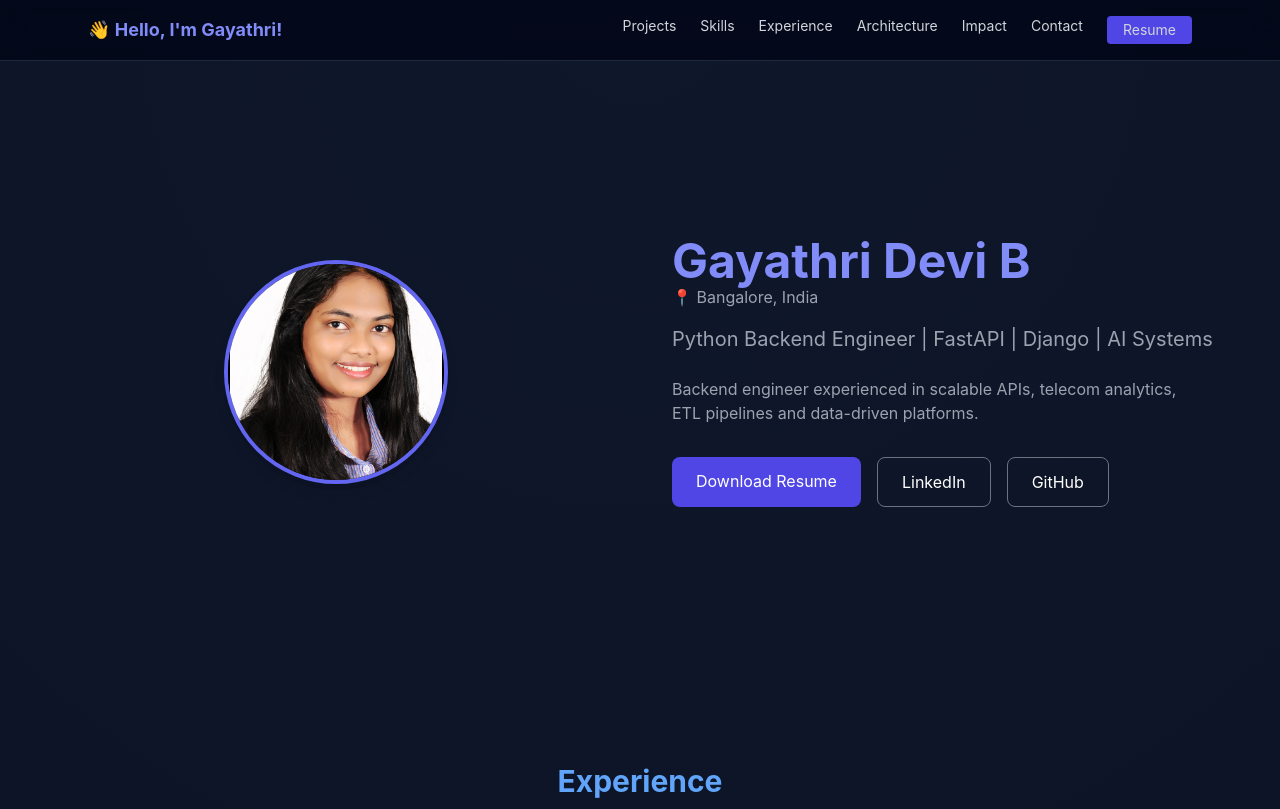
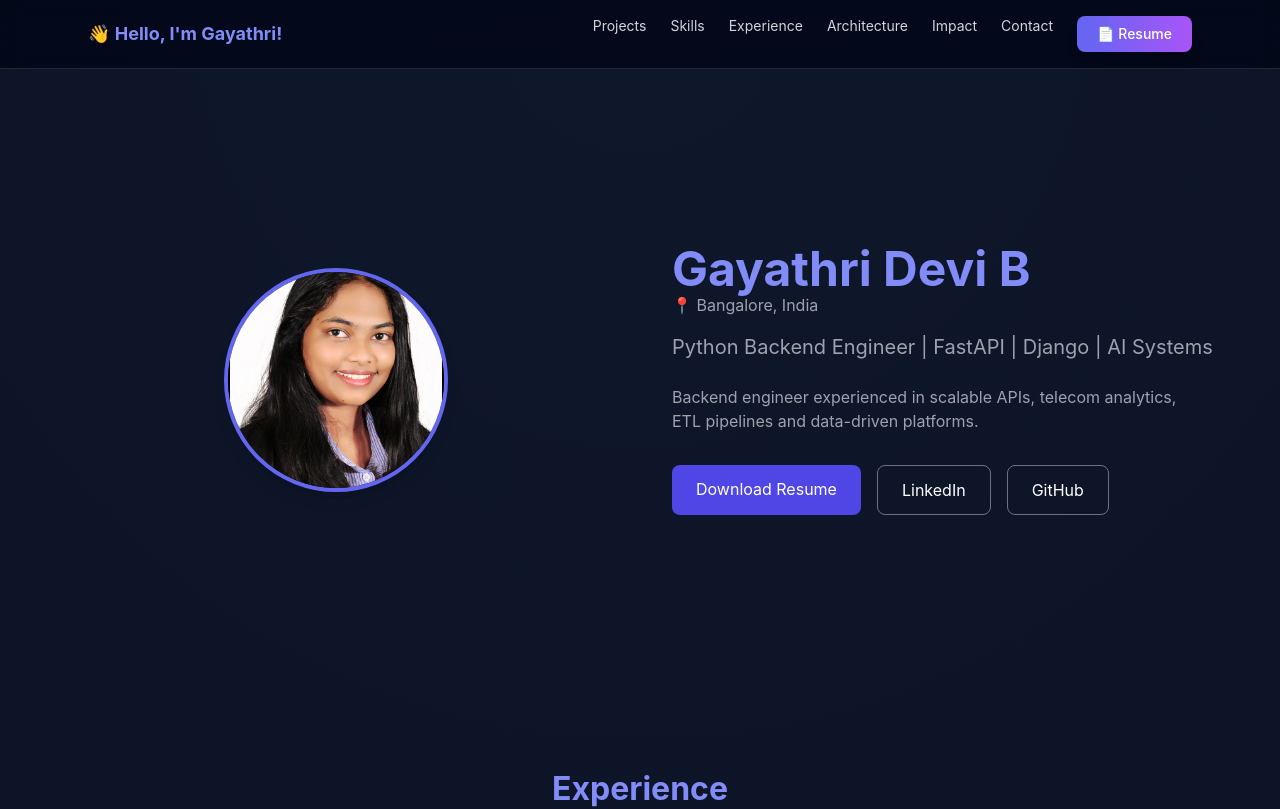
Before and after one commit to Gayathridevi006/gayathri-portfolio, a React (Vite) app: page / in a window 1280 px wide. Shown: the top 809 px of the page. Built offline with nearby package versions, Linux system fonts and the light colour scheme.

Commit message:
changes in impacts

```diff
--- a/src/components/Experience.jsx
+++ b/src/components/Experience.jsx
@@ -2,9 +2,10 @@ export default function Experience() {
   return (
     <section id="experience" className="py-20">
 
-      <h2 className="text-3xl font-bold text-center mb-12 text-blue-400">
+    <h2 className="section-title">
         Experience
-      </h2>
+        <div className="w-24 h-1 bg-indigo-500 mx-auto mt-3"></div>
+        </h2>
 
       <div className="max-w-5xl mx-auto space-y-8">
 
--- a/src/components/Navbar.jsx
+++ b/src/components/Navbar.jsx
@@ -40,10 +40,11 @@ export default function Navbar() {
 
           <a
             href="/gayathri_cv.pdf"
-            className="bg-indigo-600 px-4 py-1 rounded hover:bg-indigo-700"
+            target="_blank"
+            className="bg-gradient-to-r from-indigo-500 to-purple-500 text-white px-5 py-2 rounded-lg font-medium hover:opacity-90 transition shadow-lg"
             >
-            Resume
-        </a>
+            📄 Resume
+            </a>
 
         </div>
 
--- a/src/components/impact.jsx
+++ b/src/components/impact.jsx
@@ -6,25 +6,25 @@ export default function Impact() {
         Engineering Impact
       </h2>
 
-      <div className="max-w-5xl mx-auto grid md:grid-cols-3 gap-8">
+      <div className="max-w-6xl mx-auto grid md:grid-cols-3\ gap-8">
 
-        <div className="bg-slate-800 p-8 rounded-xl text-center shadow-lg">
-          <h3 className="text-4xl font-bold text-indigo-400">L3</h3>
-          <p className="text-gray-400 mt-3">
+        <div className="bg-gradient-to-r from-indigo-700 to-white-500 text-white px-7 py-4 rounded-lg font-medium hover:opacity-90 transition shadow-lg">
+          <h3 className="text-4xl font-bold text-white-400">L3</h3>
+          <p className="text-white-500 mt-5">
             Production telecom platform support
           </p>
         </div>
 
-        <div className="bg-slate-800 p-8 rounded-xl text-center shadow-lg">
-          <h3 className="text-4xl font-bold text-indigo-400">Celery</h3>
-          <p className="text-gray-400 mt-3">
+        <div className="bg-gradient-to-r from-indigo-700 to-white-500 text-white px-7 py-4 rounded-lg font-medium hover:opacity-90 transition shadow-lg">
+          <h3 className="text-4xl font-bold text-white-400">Celery</h3>
+          <p className="text-white-500 mt-5">
             Async processing pipelines
           </p>
         </div>
 
-        <div className="bg-slate-800 p-8 rounded-xl text-center shadow-lg">
-          <h3 className="text-4xl font-bold text-indigo-400">TB+</h3>
-          <p className="text-gray-400 mt-3">
+        <div className="bg-gradient-to-r from-indigo-700 to-white-700 text-white px-7 py-4 rounded-lg font-medium hover:opacity-90 transition shadow-lg">
+          <h3 className="text-4xl font-bold text-white-400">TB+</h3>
+          <p className="text-white-500 mt-5">
             Large telecom datasets processed
           </p>
         </div>
--- a/src/index.css
+++ b/src/index.css
@@ -20,6 +20,14 @@ html{
 
 section{
   margin-top:80px;
+}
+
+@layer components {
+
+.section-title{
+  @apply text-3xl font-bold text-center mb-12;
+}
+
 }
 
 /* CARD DESIGN */
```
